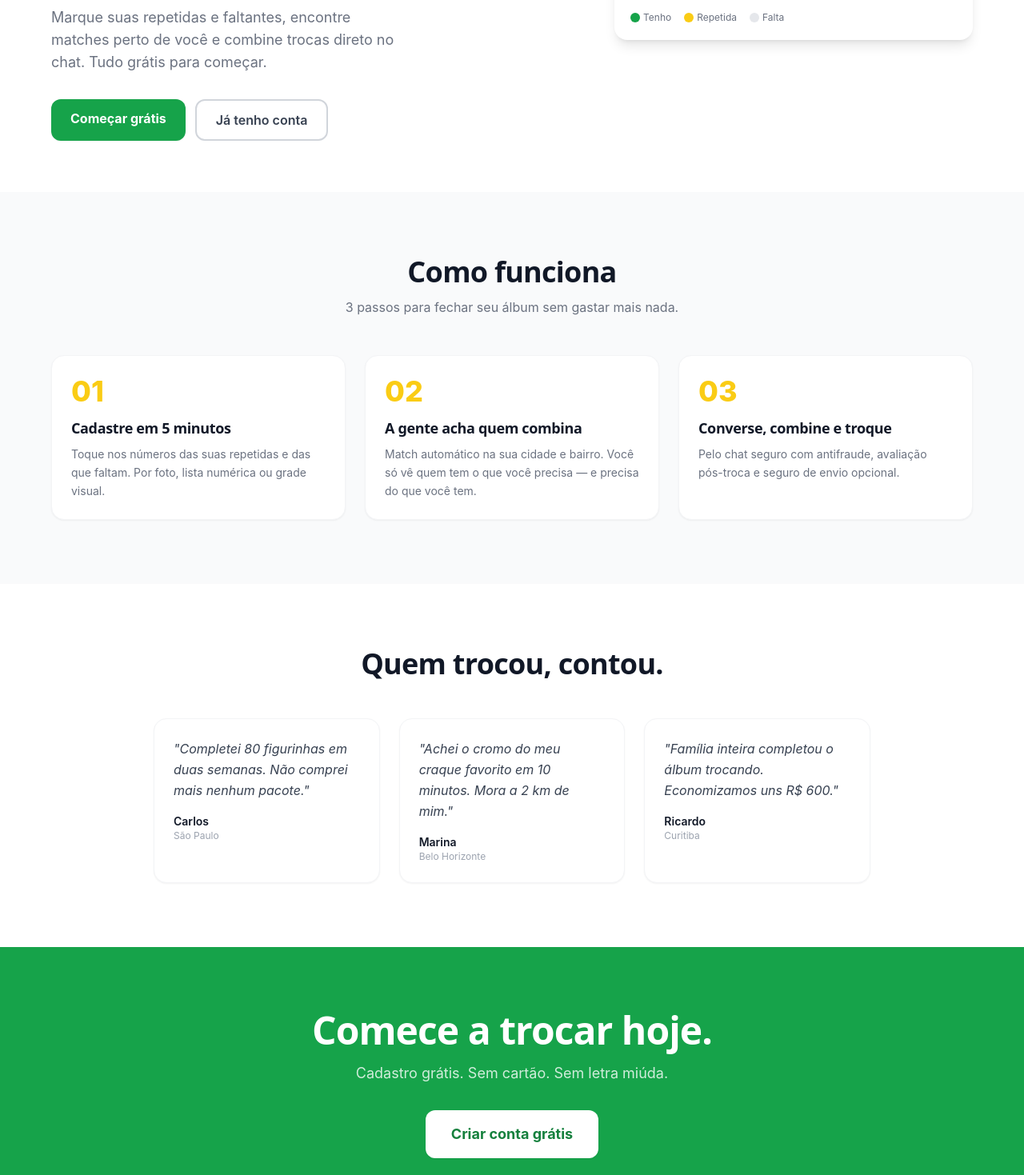
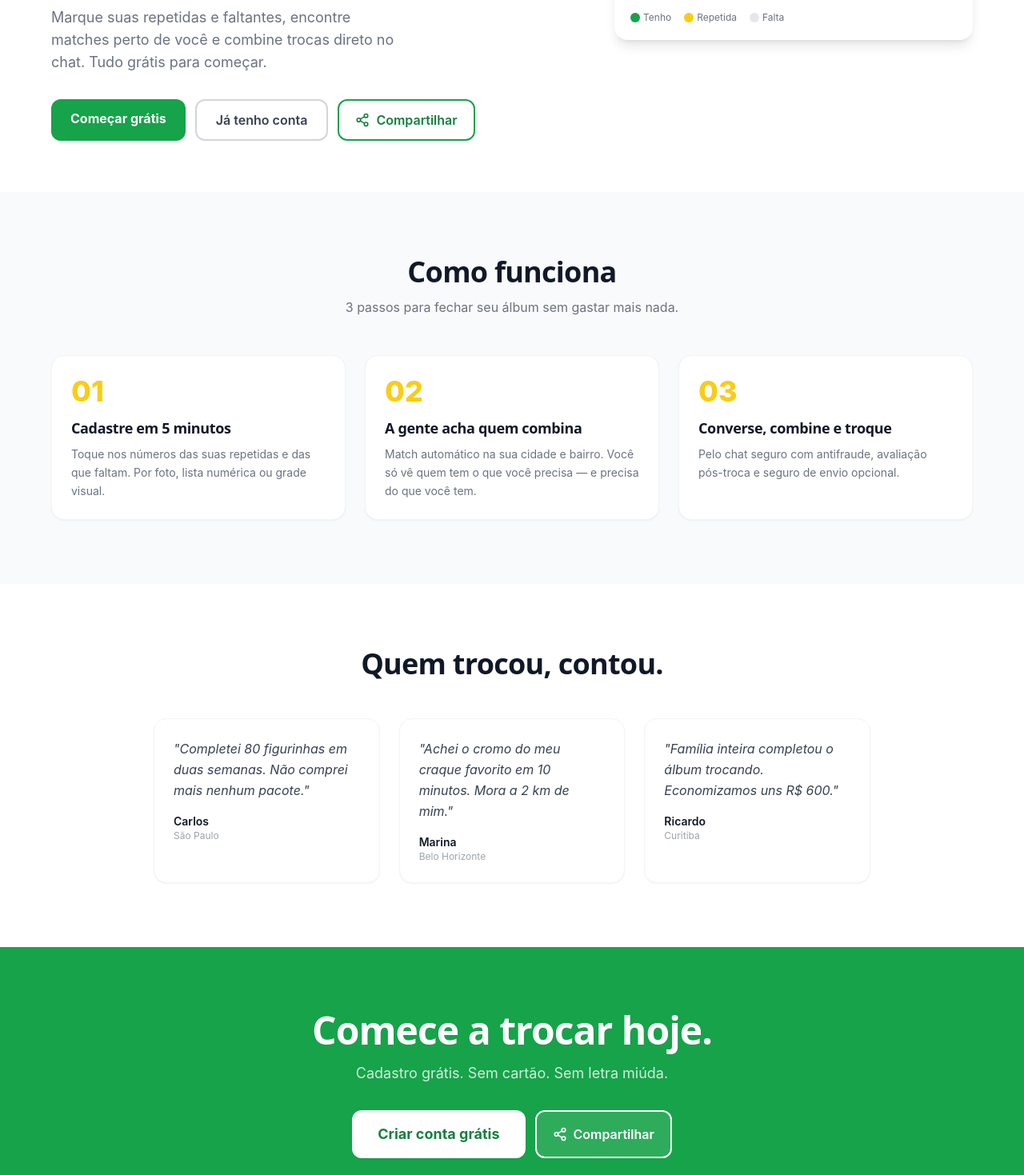
Before and after one commit to aquareladecorr-ops/trocacopa, a Next.js app: page / in a window 1280 px wide. Shown: the part 561-2030 px from the top of the page at 80% size. Built offline with nearby package versions, Linux system fonts and the light colour scheme; no server answers.

Commit message:
feat: adiciona ShareButton na homepage (hero + CTA final)

```diff
--- a/src/app/page.tsx
+++ b/src/app/page.tsx
@@ -4,6 +4,7 @@ import Link from 'next/link';
 import { useEffect, useState } from 'react';
 import { Navbar } from '@/components/Navbar';
 import { Disclaimer } from '@/components/Disclaimer';
+import { ShareButton } from '@/components/ShareButton';
 
 // Static demo sticker data: 1=have, 2=duplicate, 0=missing
 const DEMO_STICKERS: Record<number, 0 | 1 | 2> = {
@@ -92,6 +93,7 @@ export default function HomePage() {
 >
 Já tenho conta
 </Link>
+<ShareButton />
 </div>
 </div>
 
@@ -150,12 +152,17 @@ export default function HomePage() {
 <div className="max-w-3xl mx-auto text-center">
 <h2 className="text-4xl md:text-5xl font-extrabold mb-4 text-white">Comece a trocar hoje.</h2>
 <p className="text-white/80 text-lg mb-8">Cadastro grátis. Sem cartão. Sem letra miúda.</p>
+<div className="flex flex-wrap gap-3 justify-center">
 <Link
 href="/signup"
 className="inline-block bg-white text-green-700 font-bold px-8 py-4 rounded-xl text-lg hover:bg-gray-50 shadow-sm transition-colors"
 >
 Criar conta grátis
 </Link>
+<ShareButton
+className="bg-white/10 border-white text-white hover:bg-white/20"
+/>
+</div>
 </div>
 </section>
 
```
Lines whose indentation alone changed are shown as unchanged.
